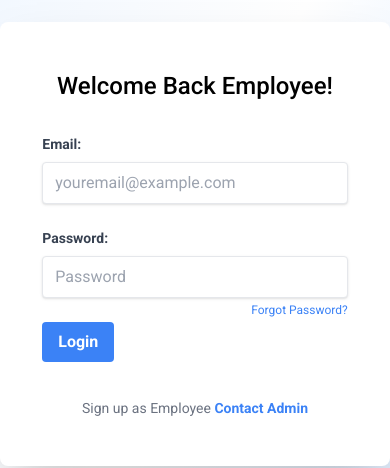
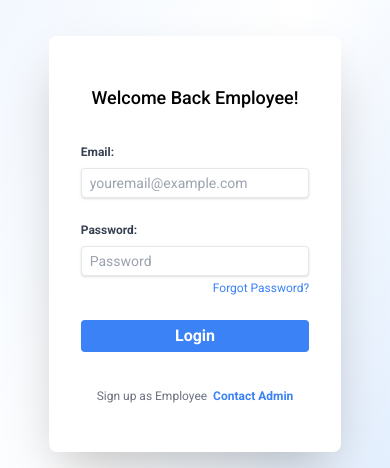
Before and after one commit to sharduli8090/ticketing_system_frontend_rvtc, a React (Vite) app: page /employee-login in a window 390 px wide. Shown: the part 242-710 px from the top of the page. Built offline with nearby package versions, Linux system fonts and the light colour scheme.

Commit message:
updated login pages

```diff
--- a/src/components/admin-login/AdminLogin.jsx
+++ b/src/components/admin-login/AdminLogin.jsx
@@ -71,8 +71,8 @@ const AdminLogin = () => {
   return (
     <div className="min-h-screen flex justify-center items-center bg-gradient-to-br from-blue-50 via-white to-blue-100">
       {!loading ? (
-        <div className="w-full max-w-md bg-white rounded-lg px-8 py-12 shadow-2xl flex flex-col items-center">
-          <h1 className="text-center text-2xl font-medium mb-8">
+        <div className="lg:w-full md:w-full w-3/4 max-w-md bg-white rounded-lg px-8 py-12 shadow-2xl flex flex-col items-center">
+          <h1 className="text-center lg:text-2xl md:text-2xl text-lg font-medium mb-8">
             Welcome Back Admin!
           </h1>
 
@@ -80,14 +80,14 @@ const AdminLogin = () => {
             <div className="mb-6">
               <label
                 htmlFor="email"
-                className="block text-gray-700 text-sm font-bold mb-2"
+                className="block text-gray-700 text-xs lg:text-sm md:text-sm font-bold mb-2"
               >
                 Email:
               </label>
               <input
                 type="email"
                 id="email"
-                className="shadow appearance-none border rounded w-full py-2 px-3 text-gray-700 focus:outline-none focus:ring-blue-500 focus:ring-opacity-50"
+                className="shadow appearance-none border rounded w-full py-1 lg:py-2 md:py-2 px-2 lg:px-3 md:px-3  text-gray-700 focus:outline-none focus:ring-blue-500 focus:ring-opacity-50 text-sm lg:text-base md:text-base"
                 placeholder="youremail@example.com"
                 value={email}
                 onChange={(e) => setEmail(e.target.value)}
@@ -98,14 +98,14 @@ const AdminLogin = () => {
             <div className="mb-6">
               <label
                 htmlFor="password"
-                className="block text-gray-700 text-sm font-bold mb-2"
+                className="block text-gray-700  text-xs lg:text-sm md:text-sm font-bold mb-2"
               >
                 Password:
               </label>
               <input
                 type="password"
                 id="password"
-                className="shadow appearance-none border rounded w-full py-2 px-3 text-gray-700 focus:outline-none focus:ring-blue-500 focus:ring-opacity-50"
+                className="shadow appearance-none border rounded w-full py-1 lg:py-2 md:py-2 px-2 lg:px-3 md:px-3  text-gray-700 focus:outline-none focus:ring-blue-500 focus:ring-opacity-50 text-sm lg:text-base md:text-base"
                 placeholder="Password"
                 value={password}
                 onChange={(e) => setPassword(e.target.value)}
@@ -122,17 +122,17 @@ const AdminLogin = () => {
             <div className="flex items-center mb-4">
               <button
                 type="submit"
-                className="bg-blue-500 hover:bg-blue-700 text-white font-bold py-2 px-4 rounded focus:outline-none focus:ring-2 focus:ring-offset-2 focus:ring-blue-700"
+                className="w-full lg:w-1/4 md:w-1/4 mt-5 lg:mt-0 md:mt-0 bg-blue-500 hover:bg-blue-700 text-white font-bold py-1 lg:py-2 md:py-2 rounded focus:outline-none focus:ring-2 focus:ring-offset-2 focus:ring-blue-700"
               >
                 Login
               </button>
             </div>
-            <div className="text-red-500 text-sm text-center h-5">
+            <div className="text-red-500 lg:text-sm md:text-sm text-xs  text-center h-5">
               {errorMessage}
             </div>
 
-            <div className="text-center text-gray-500 text-sm">
-              Sign in as Employee
+            <div className="text-center text-gray-500 text-xs lg:text-sm md:text-sm ">
+              Sign in as Employee &nbsp;
               <span
                 className="text-blue-500 font-bold hover:cursor-pointer"
                 onClick={handleEmployeeLogin}
--- a/src/components/employee-login/EmployeeLogin.jsx
+++ b/src/components/employee-login/EmployeeLogin.jsx
@@ -72,8 +72,8 @@ const EmployeeLogin = () => {
   return (
     <div className="min-h-screen flex justify-center items-center bg-gradient-to-br from-blue-50 via-white to-blue-100">
       {!loading ? (
-        <div className="w-full max-w-md bg-white rounded-lg px-8 py-12 shadow-2xl flex flex-col items-center">
-          <h1 className="text-center text-2xl font-medium mb-8">
+        <div className="lg:w-full md:w-full w-3/4 max-w-md bg-white rounded-lg px-8 py-12 shadow-2xl flex flex-col items-center">
+          <h1 className="text-center lg:text-2xl md:text-2xl text-lg font-medium mb-8">
             Welcome Back Employee!
           </h1>
 
@@ -81,32 +81,31 @@ const EmployeeLogin = () => {
             <div className="mb-6">
               <label
                 htmlFor="email"
-                className="block text-gray-700 text-sm font-bold mb-2"
+                className="block text-gray-700 text-xs lg:text-sm md:text-sm font-bold mb-2"
               >
                 Email:
               </label>
               <input
                 type="email"
                 id="email"
-                className="shadow appearance-none border rounded w-full py-2 px-3 text-gray-700 focus:outline-none focus:ring-blue-500 focus:ring-opacity-50"
+                className="shadow appearance-none border rounded w-full py-1 lg:py-2 md:py-2 px-2 lg:px-3 md:px-3  text-gray-700 focus:outline-none focus:ring-blue-500 focus:ring-opacity-50 text-sm lg:text-base md:text-base"
                 placeholder="youremail@example.com"
                 value={email}
                 onChange={(e) => setEmail(e.target.value)}
                 required
               />
             </div>
-
             <div className="mb-6">
               <label
                 htmlFor="password"
-                className="block text-gray-700 text-sm font-bold mb-2"
+                className="block text-gray-700  text-xs lg:text-sm md:text-sm font-bold mb-2"
               >
                 Password:
               </label>
               <input
                 type="password"
                 id="password"
-                className="shadow appearance-none border rounded w-full py-2 px-3 text-gray-700 focus:outline-none focus:ring-blue-500 focus:ring-opacity-50"
+                className="shadow appearance-none border rounded w-full py-1 lg:py-2 md:py-2 px-2 lg:px-3 md:px-3  text-gray-700 focus:outline-none focus:ring-blue-500 focus:ring-opacity-50 text-sm lg:text-base md:text-base"
                 placeholder="Password"
                 value={password}
                 onChange={(e) => setPassword(e.target.value)}
@@ -119,21 +118,19 @@ const EmployeeLogin = () => {
                 Forgot Password?
               </span>
             </div>
-
             <div className="flex items-center mb-4">
               <button
                 type="submit"
-                className="bg-blue-500 hover:bg-blue-700 text-white font-bold py-2 px-4 rounded focus:outline-none focus:ring-2 focus:ring-offset-2 focus:ring-blue-700"
+                className="w-full lg:w-1/4 md:w-1/4 mt-5 lg:mt-0 md:mt-0 bg-blue-500 hover:bg-blue-700 text-white font-bold py-1 lg:py-2 md:py-2 rounded focus:outline-none focus:ring-2 focus:ring-offset-2 focus:ring-blue-700"
               >
                 Login
               </button>
-            </div>
-            <div className="text-red-500 text-sm text-center h-5">
+            </div>{" "}
+            <div className="text-red-500 lg:text-sm md:text-sm text-xs  text-center h-5">
               {errorMessage}
             </div>
-
-            <div className="text-center text-gray-500 text-sm">
-              Sign up as Employee{" "}
+            <div className="text-center text-gray-500 text-xs lg:text-sm md:text-sm ">
+              Sign up as Employee &nbsp;
               <span
                 onClick={handleAdminContact}
                 className="text-blue-500 font-bold hover:cursor-pointer"
```
